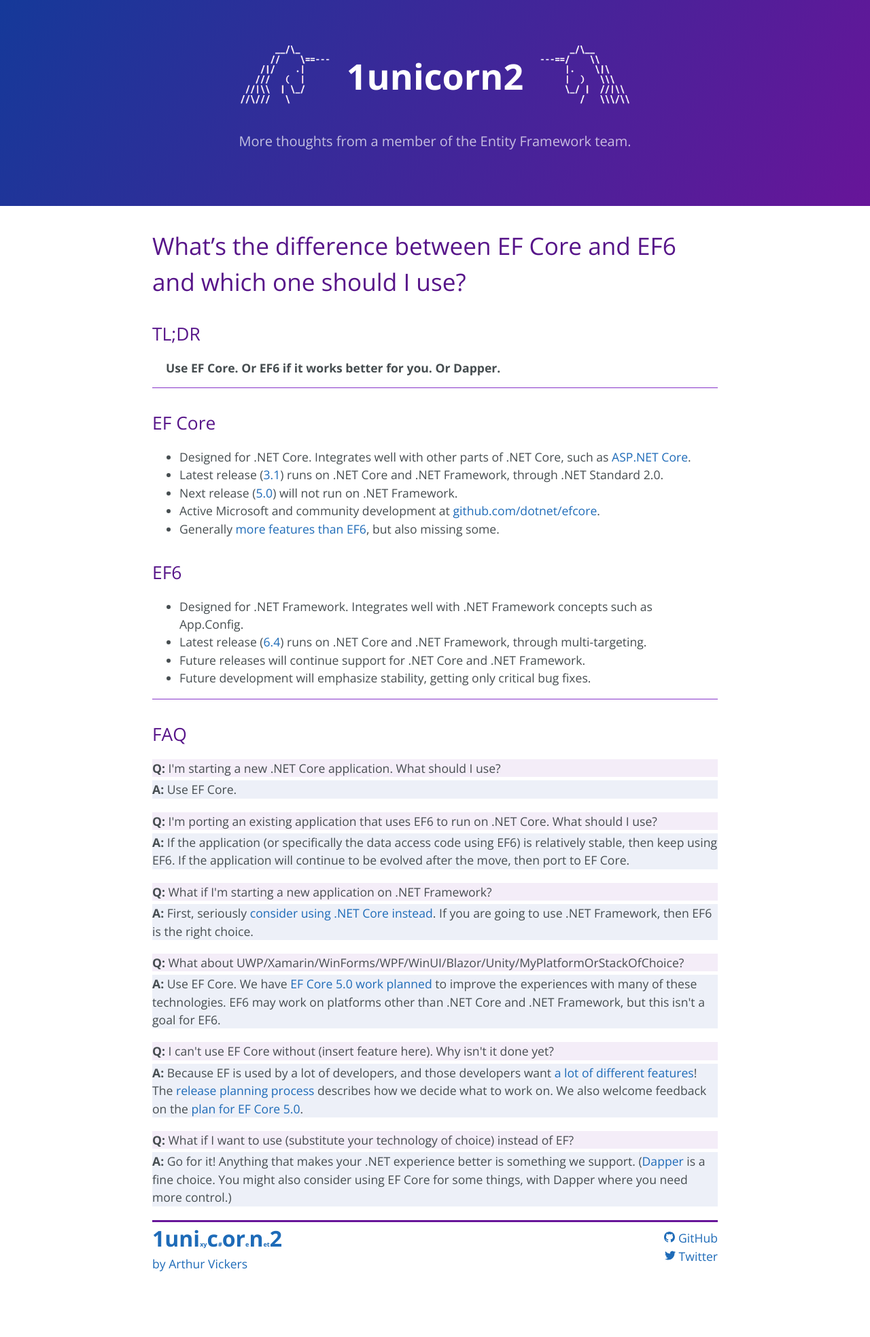
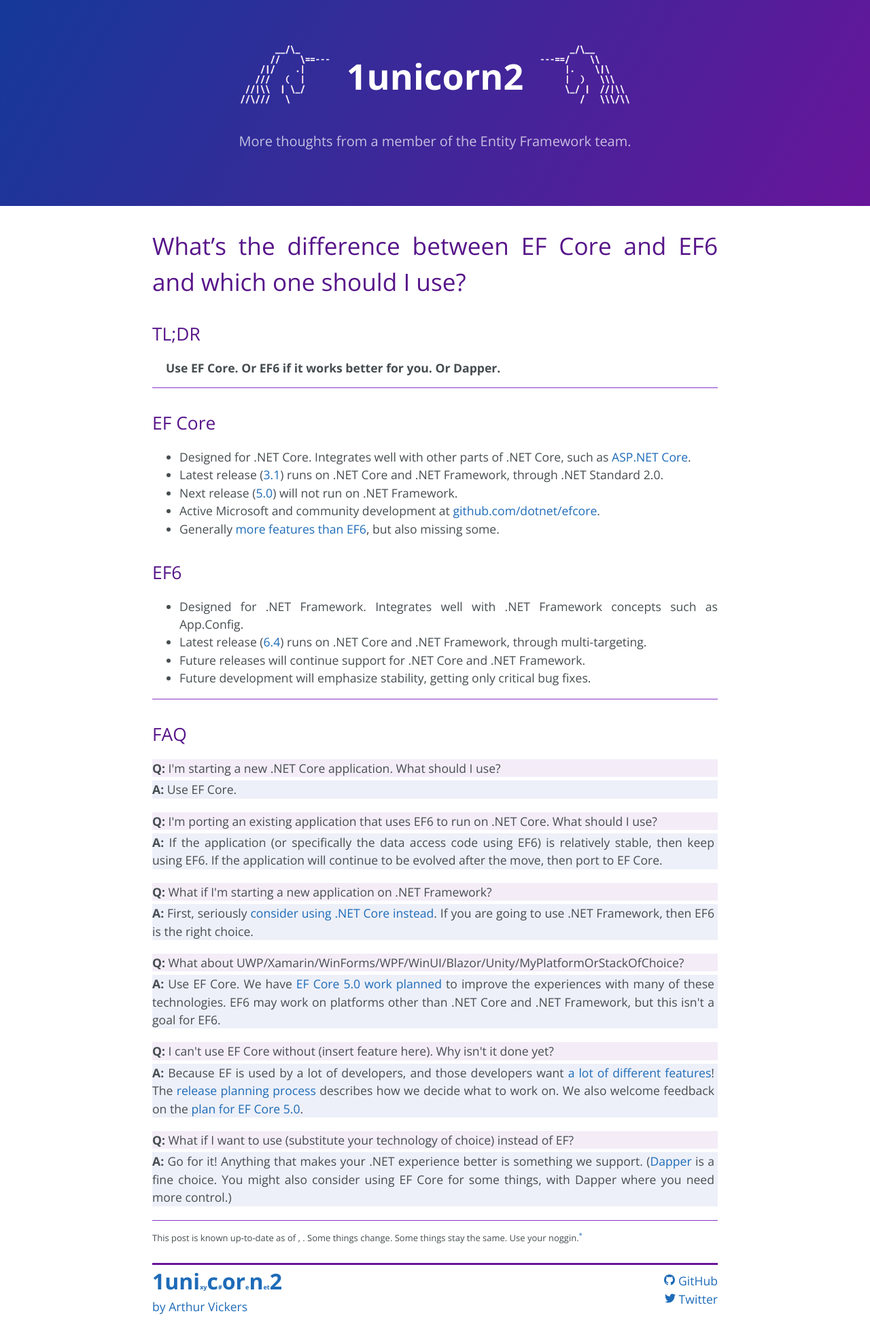
Before and after one commit to ajcvickers/ajcvickers.github.io, a Jekyll site: the page built from _posts/2020-01-29-coreor6.md, in a window 1280 px wide. Shown: the whole page at 68% size. Built offline with Jekyll 4.4.1, drawn with Linux system fonts in a browser that asks for light colours; before the commit the page ends 1904 px from its top, so only the background shows below that.

Commit message:
Justify your love

```diff
--- a/_layouts/default.html
+++ b/_layouts/default.html
@@ -8,7 +8,18 @@
 
       <main id="content" class="main-content" role="main"> {{ content }}
 
-        {%- assign social = site.minima.social_links -%}
+        <hr/>
+
+        <div class="things-change">
+          This post is known up-to-date as of {{ page.month }} {{ page.day }}, {{ page.year }}.
+          Some things change.
+          Some things stay the same.
+          Use your noggin.<sup><a href="">*</a></sup>
+        </div>
+        <br/>
+
+
+     {%- assign social = site.minima.social_links -%}
 
      <div class="footer-heading">
       <table>
--- a/_sass/jekyll-theme-cayman.scss
+++ b/_sass/jekyll-theme-cayman.scss
@@ -32,6 +32,7 @@
   font-size: 16px;
   line-height: 1.5;
   color: $body-text-color;
+  text-align: justify;
 }
 
 #skip-to-content {
@@ -387,6 +388,8 @@
     color: $body-link-color;
   }
 
+
+
 table {
     display: table;
     width: 100%;
@@ -445,15 +448,19 @@
 .backing-blue {
   background-color: $post-summary-bg-color-blue;
   margin-bottom: 20px;
+  padding-right: 5px;
 }
 
 .backing-purple {
   background-color: $post-summary-bg-color;
   margin-bottom: 5px;
+  padding-right: 5px;
 }
 
 .post-preview-10 {
   margin-left: 10px;
+  margin-right: 5px;
+  padding-bottom: 2px;
 }
 
 .post-preview-20 {
@@ -499,6 +506,21 @@
 .right-me {
   text-align: right;
 }
+
+.things-change {
+  font-size: small;
+}
+
+.big-image {
+  text-align: center;
+
+  img {
+    max-width: 95%;
+    border-style: solid;
+    border-width: medium;
+  }
+
+  }
 
 .intro-table {
   table {
```
Also changed, not shown: _posts/2020-01-29-coreadoption.md (+7 -6 lines), index.md (+9 -7 lines), assets/trends.png (added).
